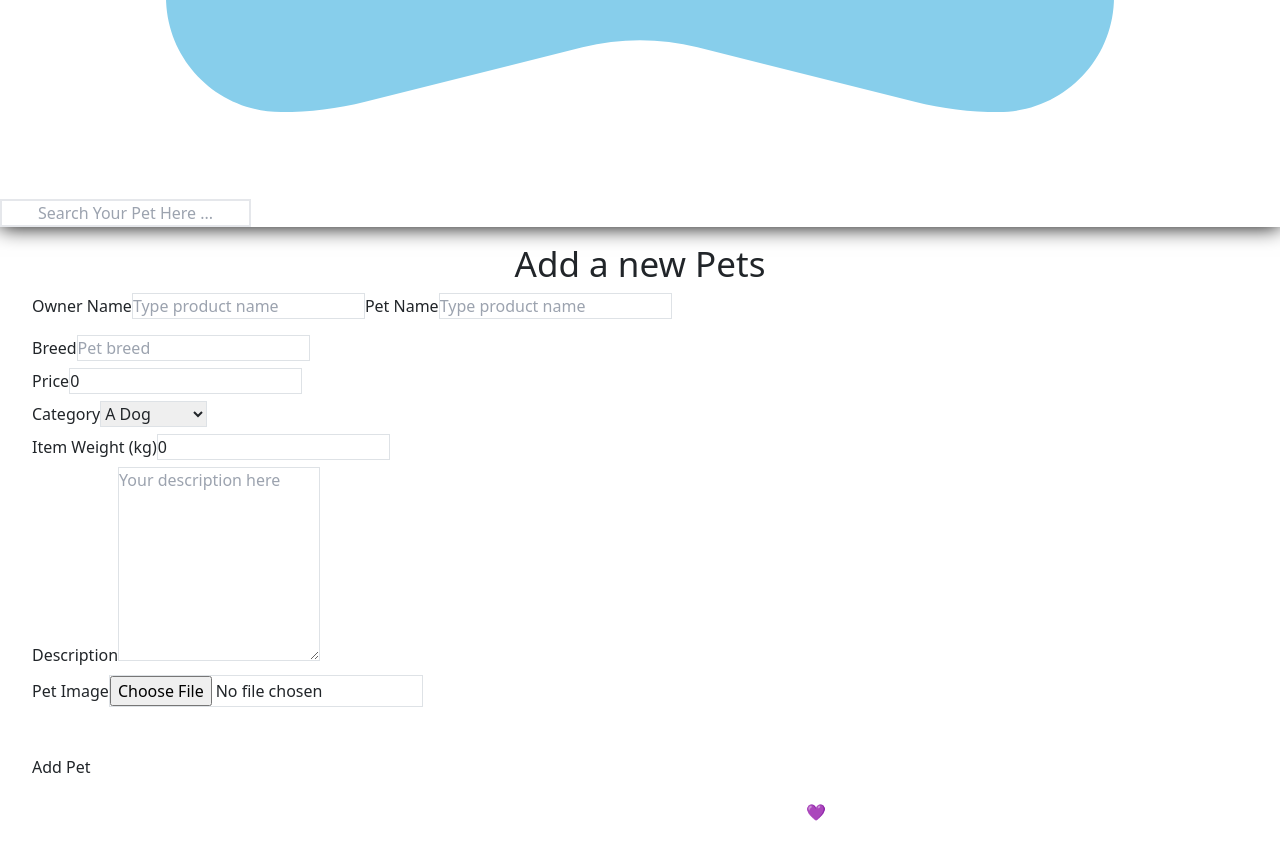
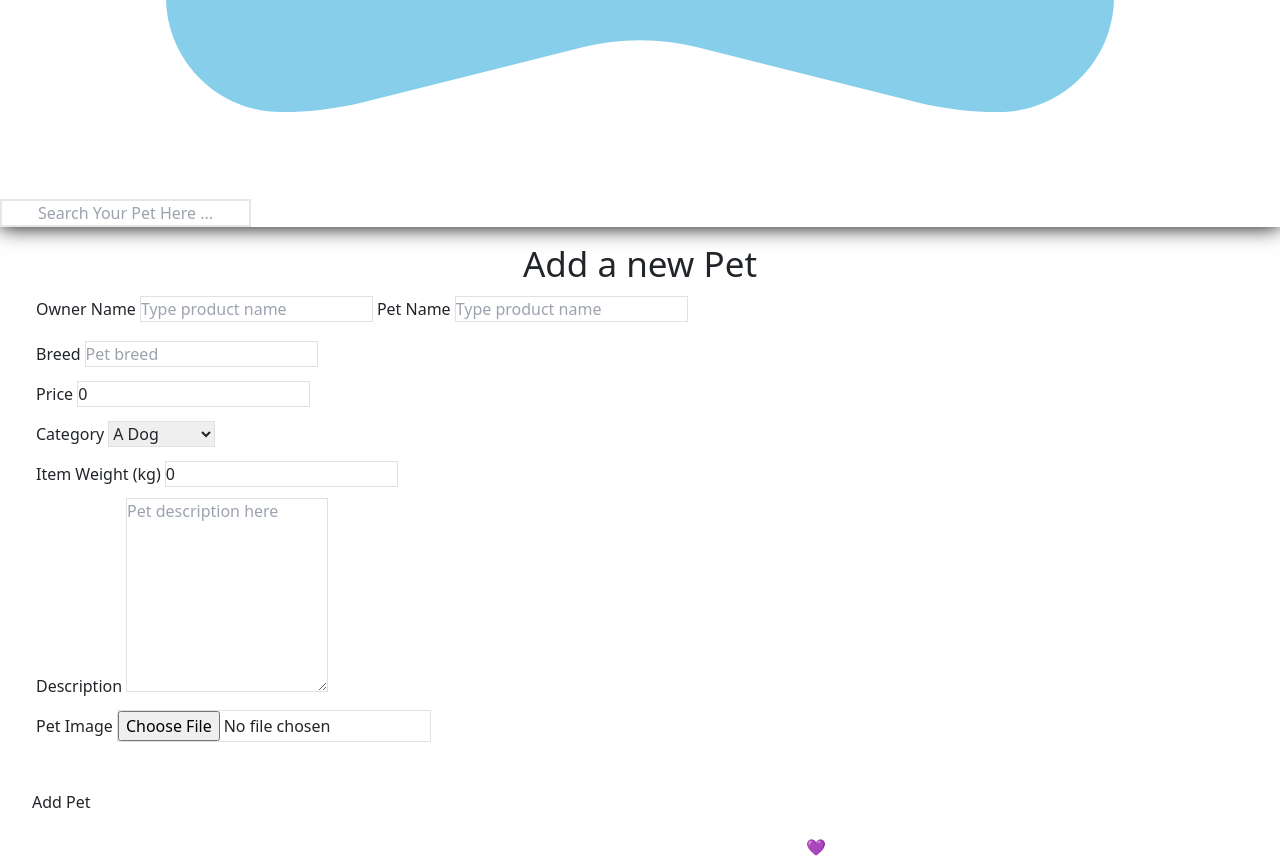
Before and after one commit to ArunavaCoderEm/PetMe-Home-For-Pets, a React (Vite) app: page /sell in a window 1280 px wide. Shown: the part 4615-5480 px from the top of the page. Before the commit the page ends 5445 px from the top, so only its background shows below. Built offline with nearby package versions, Linux system fonts and the light colour scheme; no server answers.

Commit message:
final pushes of today !!

```diff
--- a/src/Page.jsx
+++ b/src/Page.jsx
@@ -9,6 +9,7 @@ import Home from './Pages/Home'
 import Search from './Components/Search'
 import Footer from './Components/Footer'
 import Sellpet from './Pages/Sellpet'
+import Details from './Pages/Details';
 
 export default function Page() {
 
@@ -21,6 +22,7 @@ export default function Page() {
       <Route path='/' element={<Home/>}></Route>
       <Route path='/login' element={<Login/>}></Route>
       <Route path='/sell' element={<Sellpet/>}></Route>
+      <Route path='/details' element={<Details/>}></Route>
     </Routes>
     <Footer/>
     </div>
--- /dev/null
+++ b/src/Pages/Details.jsx
@@ -0,0 +1,9 @@
+import React from 'react'
+
+export default function Details() {
+  return (
+    <>
+    <h1>hello</h1>
+    </>
+  )
+}
--- a/src/Pages/Sellpet.jsx
+++ b/src/Pages/Sellpet.jsx
@@ -68,18 +68,18 @@ export default function Sellpet() {
     <>
         <section className="bg-gradient-to-tr from-blue-400 to-blue-600 mt-3 mx-2 rounded-md">
             <div className="py-8 px-4 mx-auto max-w-2xl lg:py-16">
-                <h2 className="font-extrabold bg-clip-text text-transparent bg-gradient-to-r from-blue-200 mb-2 to-blue-400 textr text-center">Add a new Pets</h2>
+                <h2 className="font-extrabold bg-clip-text text-transparent bg-gradient-to-r from-blue-200 mb-2 to-blue-400 textr text-center">Add a new Pet</h2>
                 <form onSubmit={addpet}>
                     <div className="grid gap-4 sm:grid-cols-2 sm:gap-6">
                         <div className="sm:col-span-2">
-                            <label htmlFor="name" className="block mb-2 font-semibold text-gray-900 dark:text-blue-700 text-bold text-xl">Owner Name</label>
+                            <label htmlFor="name" className="block mb-2 font-semibold text-gray-900 bg-slate-200 w-32 rounded p-1 dark:text-blue-700 text-bold text-xl text-center">Owner Name</label>
                             <input type="text"
                             onChange={(e) => {
                                 setowner(e.target.value)
                             }}
                             value={owner}
                             name="name" id="name" className="bg-gray-50 border mb-3 border-gray-300 text-gray-900  rounded-lg focus:ring-primary-600 focus:border-primary-600 block w-full p-2.5 dark:slate-200 dark:border-gray-600 dark:placeholder-gray-400 dark:text-blue-600 text-bold text-xl dark:focus:ring-primary-500 dark:focus:border-primary-500" placeholder="Type product name" required />
-                            <label htmlFor="name" className="block mb-2  font-semibold text-gray-900 dark:text-blue-700 text-bold text-xl">Pet Name</label>
+                            <label htmlFor="name" className="block mb-2  font-semibold text-gray-900 bg-slate-200 w-32 rounded p-1 dark:text-blue-700 text-bold text-xl text-center">Pet Name</label>
                             <input
                             onChange={(e) => {
                                 setpet(e.target.value)
@@ -88,7 +88,7 @@ export default function Sellpet() {
                             type="text" name="name" id="name" className="bg-gray-50 border border-gray-300 text-gray-900  rounded-lg focus:ring-primary-600 focus:border-primary-600 block w-full p-2.5 dark:bg-slate-200 dark:border-gray-600 dark:placeholder-gray-400 dark:text-blue-700 text-bold text-xl dark:focus:ring-primary-500 dark:focus:border-primary-500" placeholder="Type product name" required />
                         </div>
                         <div className="w-full">
-                            <label htmlFor="brand" className="block mb-2  font-semibold text-gray-900 dark:text-blue-700 text-bold text-xl">Breed</label>
+                            <label htmlFor="brand" className="block mb-2  font-semibold text-gray-900 dark:text-blue-700 bg-slate-200 w-32 rounded p-1 text-bold text-xl text-center">Breed</label>
                             <input
                             onChange={(e) => {
                                 setbreed(e.target.value)
@@ -97,7 +97,7 @@ export default function Sellpet() {
                             type="text" name="brand" id="brand" className="bg-gray-50 border border-gray-300 text-gray-900  rounded-lg focus:ring-primary-600 focus:border-primary-600 block w-full p-2.5 dark:slate-200 dark:border-gray-600 dark:placeholder-gray-400 dark:text-blue-700 text-bold text-xl dark:focus:ring-primary-500 dark:focus:border-primary-500" placeholder="Pet breed" required />
                         </div>
                         <div className="w-full">
-                            <label htmlFor="price" className="block mb-2  font-semibold text-gray-900 dark:text-blue-700 text-bold text-xl">Price</label>
+                            <label htmlFor="price" className="block mb-2  font-semibold text-gray-900 dark:text-blue-700 text-bold bg-slate-200 w-32 rounded p-1 text-center text-xl">Price</label>
                             <input
                             onChange={(e) => {
                                 setprice(e.target.value)
@@ -106,14 +106,14 @@ export default function Sellpet() {
                             type="number" name="price" id="price" className="bg-gray-50 border border-gray-300 text-gray-900  rounded-lg focus:ring-primary-600 focus:border-primary-600 block w-full p-2.5 dark:slate-200 dark:border-gray-600 dark:placeholder-gray-400 dark:text-blue-700 text-bold text-xl dark:focus:ring-primary-500 dark:focus:border-primary-500" placeholder="Rs.19999" required />
                         </div>
                         <div>
-                            <label htmlFor="category" className="block mb-2  font-semibold text-gray-900 dark:text-blue-700 text-bold text-xl">Category</label>
+                            <label htmlFor="category" className="block mb-2  font-semibold text-gray-900 dark:text-blue-700 bg-slate-200 w-32 rounded p-1 text-center text-bold text-xl">Category</label>
                             <select
                             onChange={(e) => {
                                 settype(e.target.value)
                             }}
                             value={type}
                             id="category" className="bg-gray-50 cursor-pointer border border-gray-300 text-gray-900  rounded-lg focus:ring-primary-500 focus:border-primary-500 block w-full p-2.5 dark:slate-200 dark:border-gray-600 dark:placeholder-gray-400 dark:text-blue-700 text-bold text-xl dark:focus:ring-primary-500 dark:focus:border-primary-500">
-                                <option className='cursor-pointer' selected="" disabled>Select Type</option>
+                                <option className='cursor-pointer' disabled>Select Type</option>
                                 <option className='cursor-pointer' value="dog">A Dog</option>
                                 <option className='cursor-pointer' value="cat">A Cat</option>
                                 <option className='cursor-pointer' value="bird">A Bird</option>
@@ -121,7 +121,7 @@ export default function Sellpet() {
                             </select>
                         </div>
                         <div>
-                            <label htmlFor="item-weight" className="block mb-2  font-semibold text-gray-900 dark:text-blue-700 text-bold text-xl">Item Weight (kg)</label>
+                            <label htmlFor="item-weight" className="block mb-2  font-semibold text-gray-900 dark:text-blue-700 text-bold text-xl bg-slate-200 w-48 rounded p-1 text-center">Item Weight (kg)</label>
                             <input
                             onChange={(e) => {
                                 setwgt(e.target.value)
@@ -130,15 +130,15 @@ export default function Sellpet() {
                             type="number" name="item-weight" id="item-weight" className="bg-gray-50 border border-gray-300 text-gray-900  rounded-lg focus:ring-primary-600 focus:border-primary-600 block w-full p-2.5 dark:slate-200 dark:border-gray-600 dark:placeholder-gray-400 dark:text-blue-700 text-bold text-xl dark:focus:ring-primary-500 dark:focus:border-primary-500" placeholder="12" required />
                         </div>
                         <div className="sm:col-span-2">
-                            <label htmlFor="description" className="block mb-2  font-semibold text-gray-900 dark:text-blue-700 text-bold text-xl">Description</label>
+                            <label htmlFor="description" className="block mb-2  font-semibold text-gray-900 bg-slate-200 w-48 rounded p-1 text-center dark:text-blue-700 text-bold text-xl">Description</label>
                             <textarea
                             onChange={(e) => {
                                 setdes(e.target.value)
                             }}
                             value={des}
-                            id="description" rows="8" className="block p-2.5 w-full  text-gray-900 bg-gray-50 rounded-lg border border-gray-300 focus:ring-primary-500 focus:border-primary-500 dark:slate-200 dark:border-gray-600 dark:placeholder-gray-400 dark:text-blue-700 text-bold text-xl dark:focus:ring-primary-500 dark:focus:border-primary-500" placeholder="Your description here"></textarea>
+                            id="description" rows="8" className="block p-2.5 w-full  text-gray-900 bg-gray-50 rounded-lg border border-gray-300 focus:ring-primary-500 focus:border-primary-500 dark:slate-200 dark:border-gray-600 dark:placeholder-gray-400 dark:text-blue-700 text-bold text-xl dark:focus:ring-primary-500 dark:focus:border-primary-500" placeholder="Pet description here"></textarea>
                         </div>
-                        <label htmlFor="name" className="block mb-2 font-semibold text-gray-900 dark:text-blue-700 text-bold text-xl">Pet Image</label>
+                        <label htmlFor="name" className="block font-semibold text-gray-900 dark:text-blue-700 bg-slate-200 w-48 rounded p-1 h-10 text-center text-bold text-xl">Pet Image</label>
                             <input
                             onChange={handleImageChange}
                             type="file" accept='image/*' name="name" id="name" className="bg-gray-50 cursor-pointer border mb-3 border-gray-300 text-gray-900  rounded-lg focus:ring-primary-600 focus:border-primary-600 block w-full p-2.5 dark:slate-200 dark:border-gray-600 dark:placeholder-gray-400 dark:text-blue-600 text-bold text-xl dark:focus:ring-primary-500 dark:focus:border-primary-500" placeholder="Type product name" required />
```
